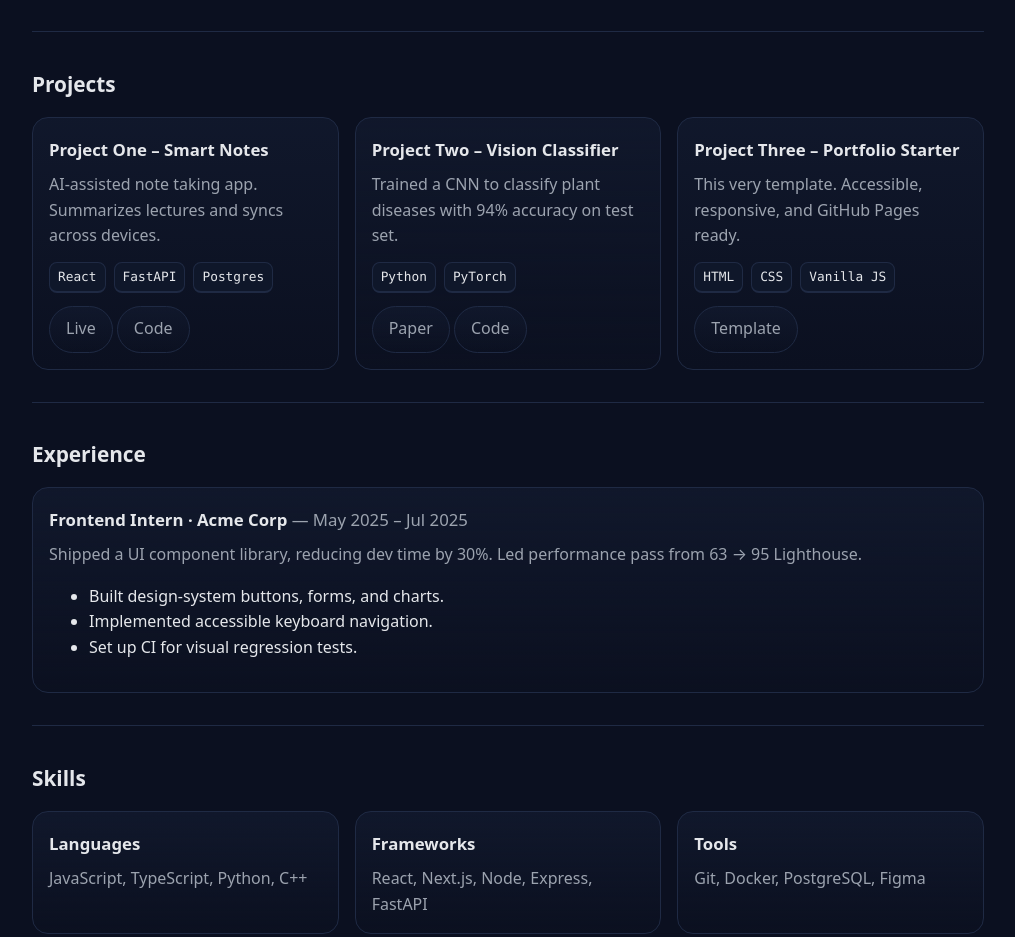
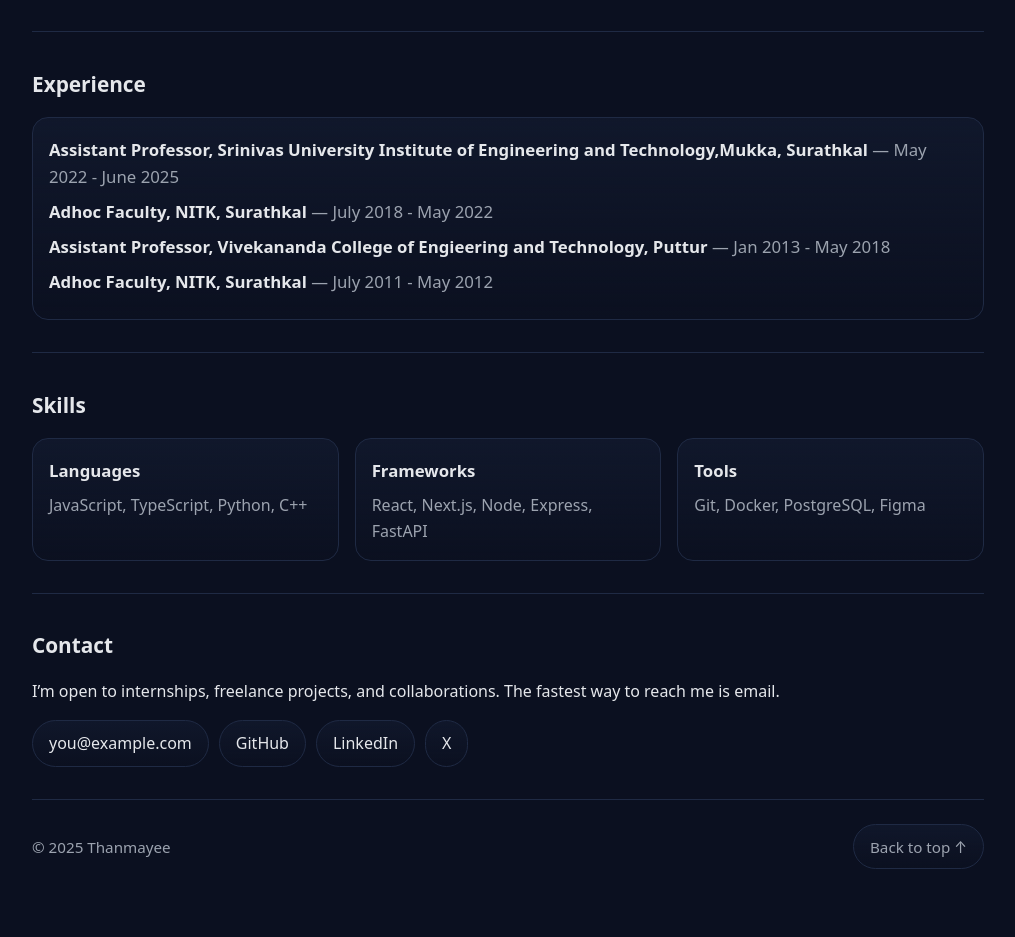
Before and after one commit to thanmayeesushil-lab/thanmayees.github.io, a plain HTML site: page index.html in a window 1280 px wide. Shown: the part 1060-1997 px from the top of the page, without its empty margins (132-1147 px from the left). Drawn offline with Linux system fonts and the light colour scheme.

Commit message:
Update index.html

```diff
--- a/index.html
+++ b/index.html
@@ -98,7 +98,7 @@
         </div>
         <div class="nav-links">
           <a href="#about">About</a>
-          <a href="#projects">Projects</a>
+          <!--a href="#projects">Projects</a-->
           <a href="#experience">Experience</a>
           <a href="#skills">Skills</a>
           <a href="#contact">Contact</a>
@@ -153,7 +153,7 @@ My work emphasizes bridging the gap between theoretical concepts and real-world
         <li><strong>Currently</strong> <span>Full Time Research Scholar - Department of IT, NITK Surathkal</span></li>
       </ul>
     </section>
-
+<!--
     <section id="projects" aria-labelledby="projects-heading">
       <h2 id="projects-heading">Projects</h2>
       <div class="grid cards">
@@ -176,19 +176,22 @@ My work emphasizes bridging the gap between theoretical concepts and real-world
           <p style="margin-top:.8rem"><a class="btn" href="#">Template</a></p>
         </article>
       </div>
-    </section>
+    </section> -->
 
     <section id="experience" aria-labelledby="exp-heading">
       <h2 id="exp-heading">Experience</h2>
       <div class="grid">
         <article class="card">
-          <h3>Frontend Intern · Acme Corp <span class="muted" style="font-weight:500;color:var(--muted)">— May 2025 – Jul 2025</span></h3>
-          <p>Shipped a UI component library, reducing dev time by 30%. Led performance pass from 63 → 95 Lighthouse.</p>
+                  <!--p>Shipped a UI component library, reducing dev time by 30%. Led performance pass from 63 → 95 Lighthouse.</p>
           <ul>
             <li>Built design‑system buttons, forms, and charts.</li>
             <li>Implemented accessible keyboard navigation.</li>
             <li>Set up CI for visual regression tests.</li>
-          </ul>
+        </ul-->
+            <h3> Assistant Professor, Srinivas University Institute of Engineering and Technology,Mukka, Surathkal <span class="muted" style="font-weight:500;color:var(--muted)">— May 2022 - June 2025</span></h3>
+            <h3> Adhoc Faculty, NITK, Surathkal <span class="muted" style="font-weight:500;color:var(--muted)">— July 2018 - May 2022</span></h3>
+            <h3> Assistant Professor, Vivekananda College of Engieering and Technology, Puttur <span class="muted" style="font-weight:500;color:var(--muted)">— Jan 2013 - May 2018</span></h3>
+           <h3> Adhoc Faculty, NITK, Surathkal <span class="muted" style="font-weight:500;color:var(--muted)">— July 2011 - May 2012</span></h3>
         </article>
       </div>
     </section>
```
